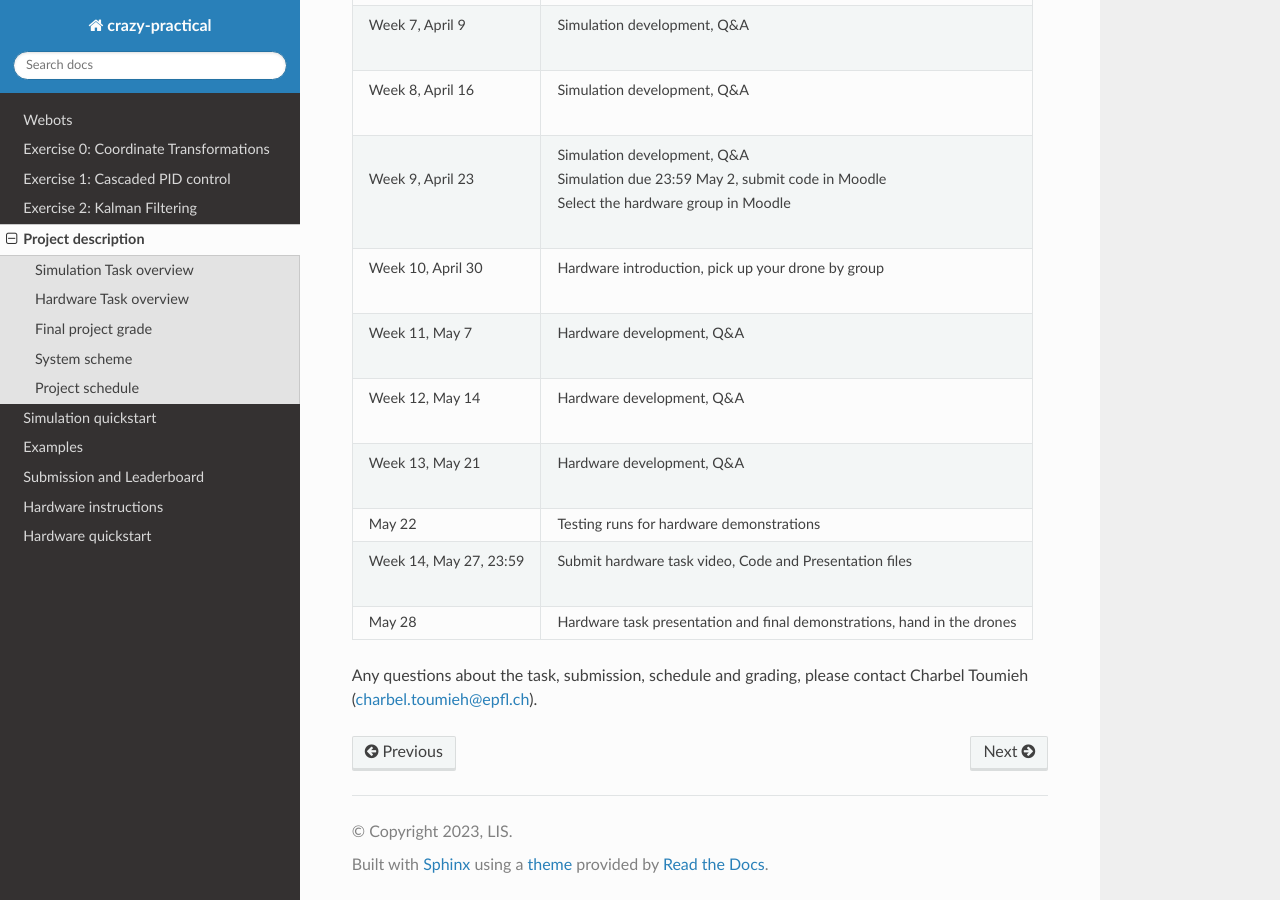
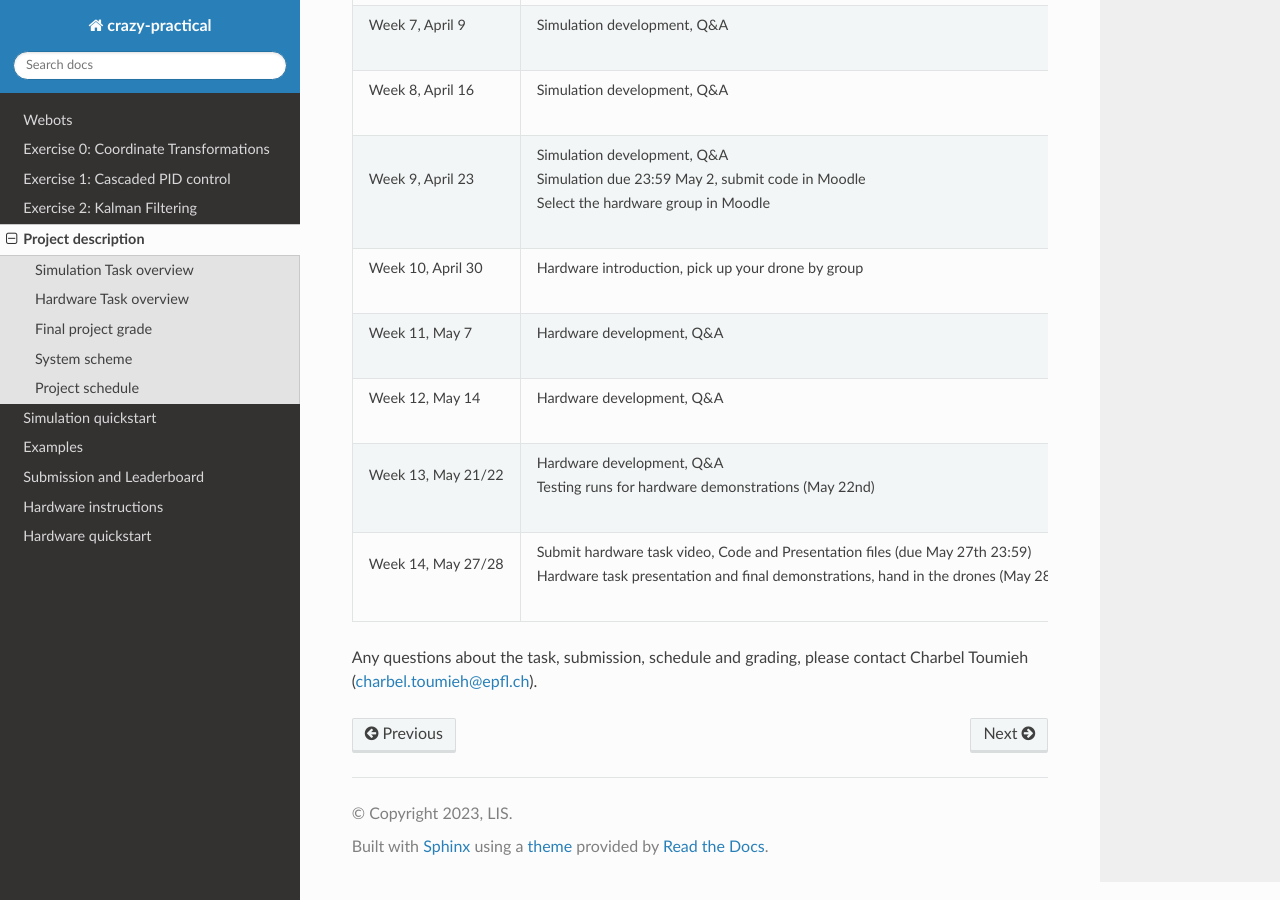
Before and after one commit to Ben-Jarvis/TEMP-crazy-tutorials-2024, a Sphinx documentation site: the page built from docs/assignment/project_description.rst, in a window 1280 px wide and 900 px high, scrolled down 4281 px. Built offline with Sphinx 7.4.7 and the Read the Docs theme 2.0.0, drawn with Linux system fonts in a browser that asks for light colours.

Commit message:
Table mods for hardware task

```diff
--- a/docs/assignment/project_description.rst
+++ b/docs/assignment/project_description.rst
@@ -108,10 +108,10 @@
 | Week 10, April 30         | Hardware introduction, pick up your drone by group
 | Week 11, May 7            | Hardware development, Q&A
 | Week 12, May 14           | Hardware development, Q&A
-| Week 13, May 21           | Hardware development, Q&A
-           May 22             Testing runs for hardware demonstrations
-| Week 14, May 27, 23:59    | Submit hardware task video, Code and Presentation files
-           May 28             Hardware task presentation and final demonstrations, hand in the drones
+| Week 13, May 21/22        | Hardware development, Q&A
+                            | Testing runs for hardware demonstrations (May 22nd)
+| Week 14, May 27/28        | Submit hardware task video, Code and Presentation files (due May 27th 23:59)
+                            | Hardware task presentation and final demonstrations, hand in the drones (May 28th)
 ==========================  ========================================================
 
 Any questions about the task, submission, schedule and grading, please contact Charbel Toumieh (charbel.toumieh@epfl.ch).
```
